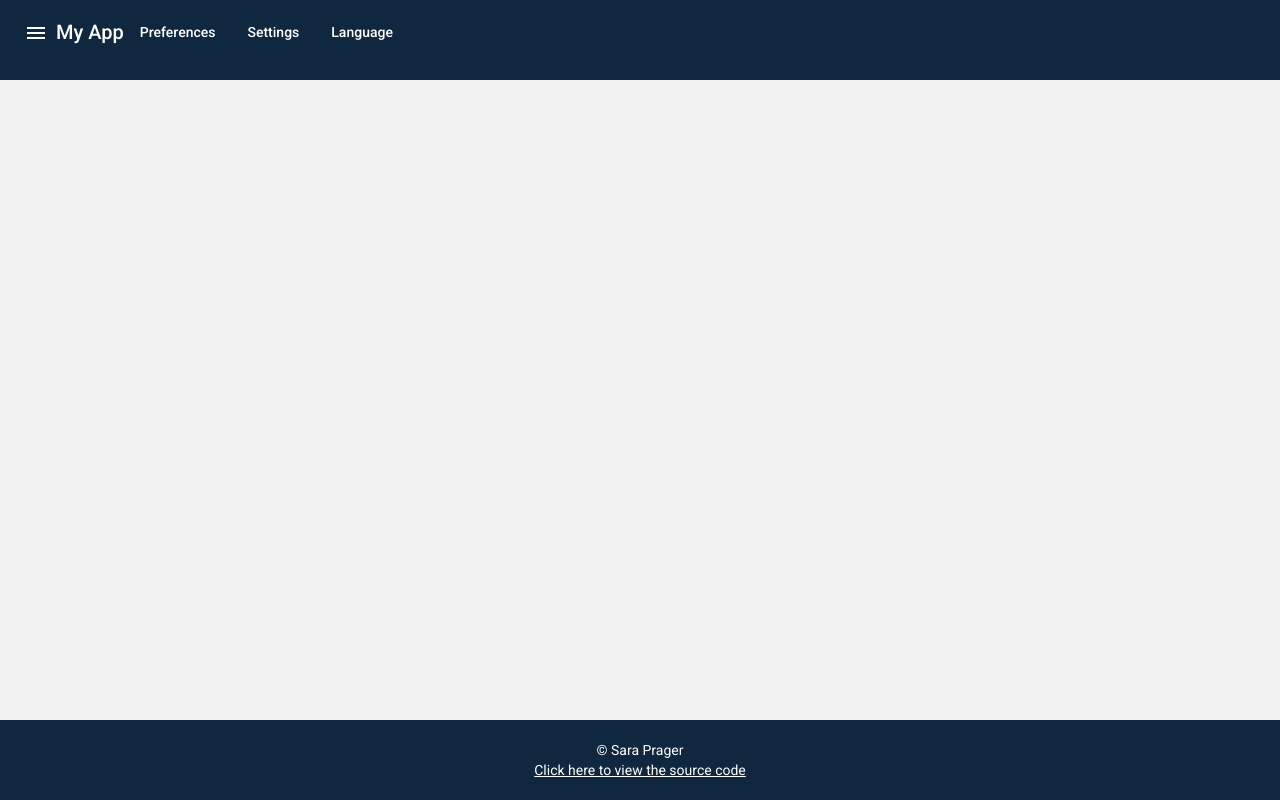
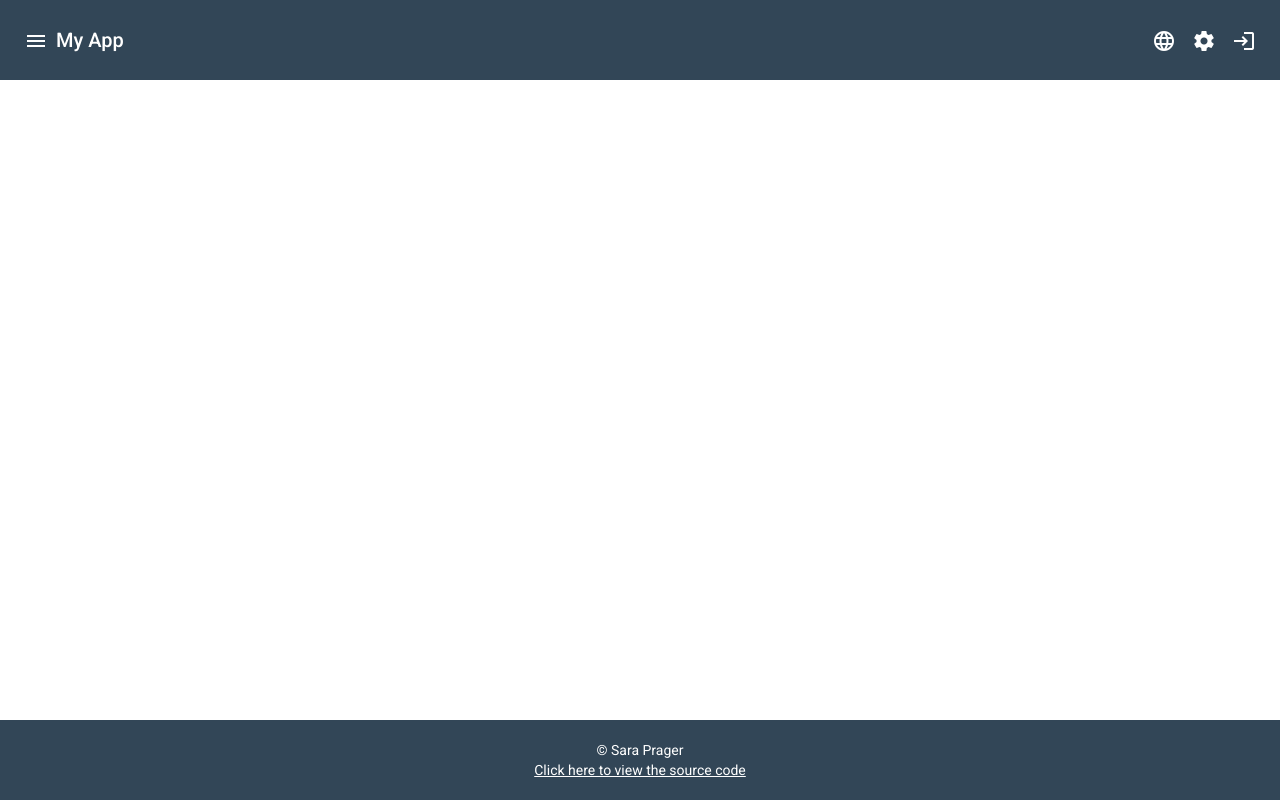
Before and after one commit to SaraPrager/AppSync, an Angular app in the folder front-end/hello-world-appsync-app/: page / in a window 1280 px wide. Built offline with nearby package versions, Linux system fonts and the light colour scheme.

Commit message:
Update header toolbar to icons

```diff
--- a/front-end/hello-world-appsync-app/src/app/app.component.html
+++ b/front-end/hello-world-appsync-app/src/app/app.component.html
@@ -1,15 +1,14 @@
 <mat-toolbar class="hwa-toolbar">
-    <mat-toolbar-row>
-        <button mat-icon-button>
-            <mat-icon (click)="sidenav.toggle()">menu</mat-icon>
-        </button>
-        <h1> {{ app_name }} </h1>
-        <span class="menu-spacer"></span>
-        <div>
-          <a *ngFor="let link of header_links" mat-button [routerLink]="[link.url]"> {{ link.label }} </a>
-        </div>
-    </mat-toolbar-row>
+  <button mat-icon-button>
+    <mat-icon (click)="sidenav.toggle()">menu</mat-icon>
+  </button>
+  <span> {{ app_name }} </span>
+  <span class="hwa-spacer"></span>
+  <button *ngFor="let icon of header_icons" mat-icon-button>
+    <mat-icon>{{ icon }}</mat-icon>
+  </button>
 </mat-toolbar>
+
 <mat-sidenav-container>
   <mat-sidenav #sidenav class="hwa-sidenav">
     <mat-nav-list>
--- a/front-end/hello-world-appsync-app/src/app/app.component.scss
+++ b/front-end/hello-world-appsync-app/src/app/app.component.scss
@@ -1,10 +1,14 @@
 .hwa-toolbar {
     height:10vh;
-    background:#0f273f;
+    background:#324657;
+}
+
+.hwa-spacer {
+    flex: 1 1 auto;
 }
 
 .hwa-sidenav {
-    background-color:#324657;
+    background-color: #0f273f;
 }
 
 .hwa-sidenav-content {
@@ -13,7 +17,7 @@
     justify-content: center;
     align-items: center;
     height:80vh;
-    background-color:#f2f2f2;
+    background-color:white;
 }
 
 .hwa-footer {
@@ -23,7 +27,7 @@
     flex-wrap: wrap;
     align-items: center;
     height:10vh;
-    background: #0f273f;
+    background: #324657;
 }
 
 .hwa-footer-item {
--- a/front-end/hello-world-appsync-app/src/app/app.component.ts
+++ b/front-end/hello-world-appsync-app/src/app/app.component.ts
@@ -8,10 +8,10 @@ import { Component } from '@angular/core';
 export class AppComponent {
   app_name: string = 'My App';
   source_code_link: string = 'https://github.com/SaraPrager/hello-world-appsync-app';
-  header_links: any = [
-    { label: 'Preferences', url: '/'},
-    { label: 'Settings', url: '/'},
-    { label: 'Language', url: '/'}
+  header_icons: string[] = [
+    'language',
+    'settings',
+    'login'
   ];
   sidebar_links: any = [
     { label: 'Dashboard', url: '/'},
```
